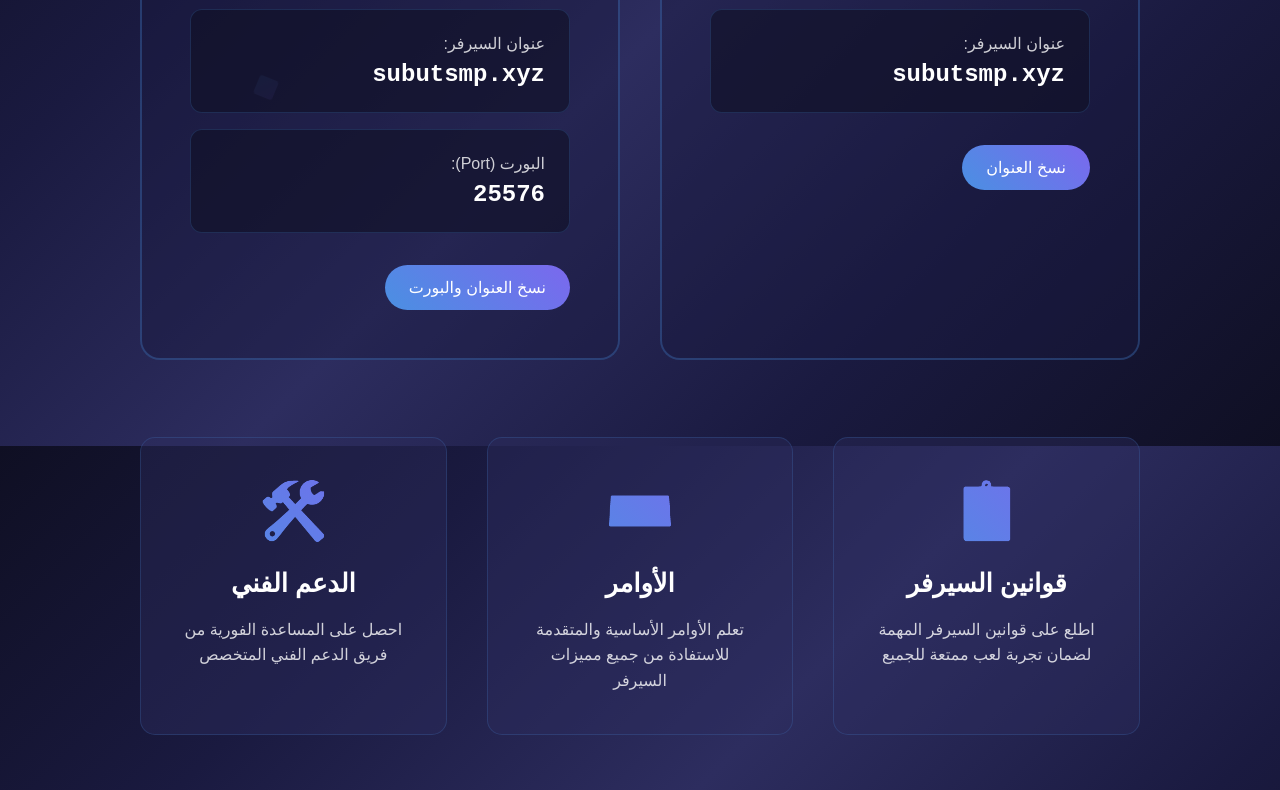
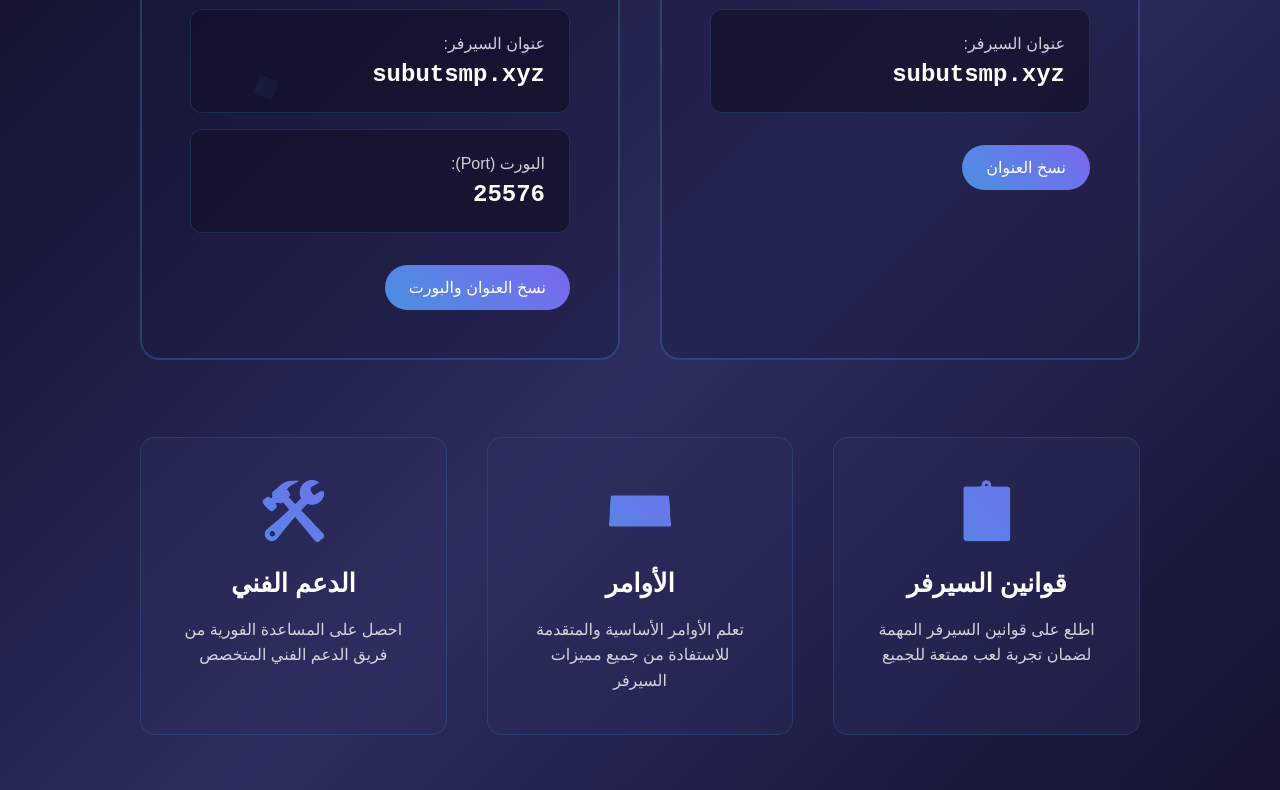
Before and after one commit to barhoomGG/subutsmp, a plain HTML site: page join.html in a window 1280 px wide. Shown: the part 450-1240 px from the top of the page. Drawn offline with Linux system fonts and the light colour scheme.

Commit message:
Remove fixed background attachment from body

```diff
--- a/join.html
+++ b/join.html
@@ -32,7 +32,6 @@
         body {
             font-family: 'Arial', sans-serif;
             background: linear-gradient(135deg, #0f0f23 0%, #1a1a40 25%, #2d2d5f 50%, #1a1a40 75%, #0f0f23 100%) !important;
-            background-attachment: fixed !important;
             min-height: 100vh;
             color: #ffffff;
             overflow-x: hidden;
```
